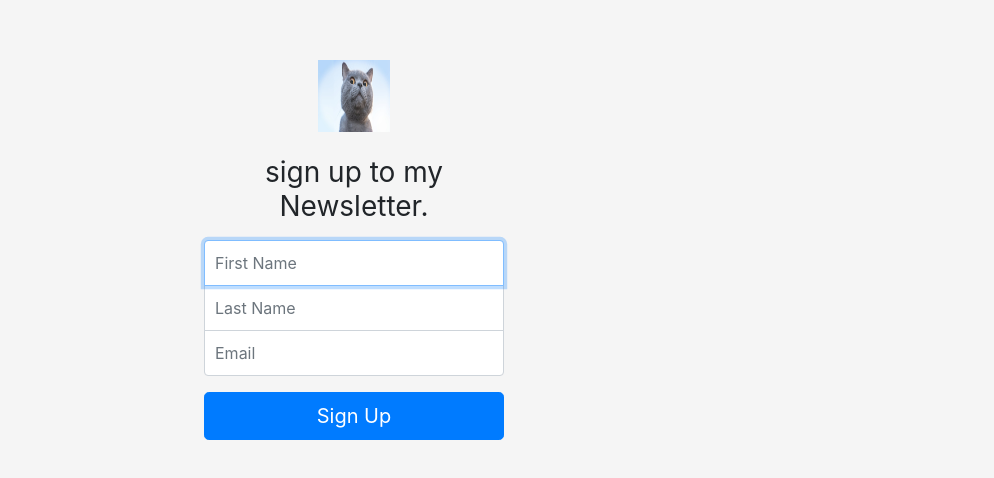
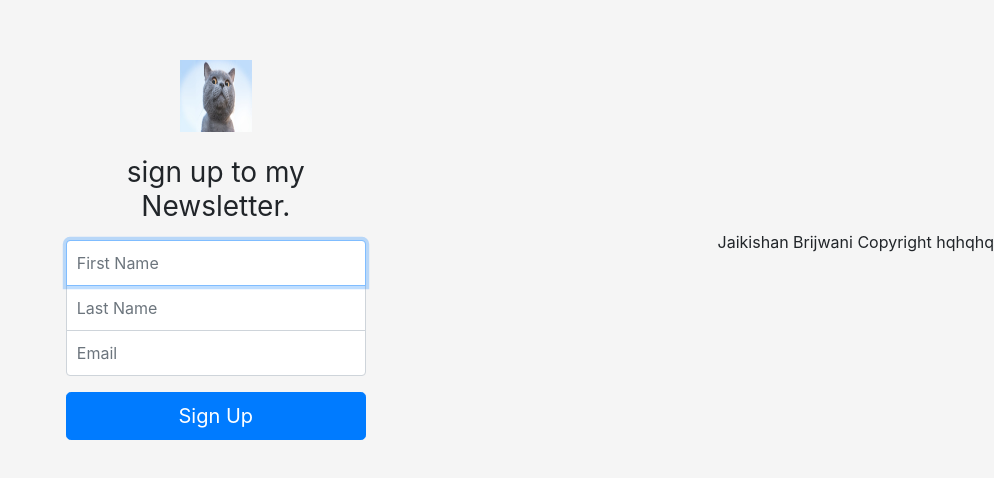
Before and after one commit to ricknjacky/NewsLetterPrototype, a website: page signup.html in a window 1280 px wide. Shown: the part 150-628 px from the top of the page, without its empty margins (286-1280 px from the left). Drawn offline with nearby package versions, Linux system fonts and the light colour scheme.

Commit message:
changes made

```diff
--- a/signup.html
+++ b/signup.html
@@ -57,6 +57,7 @@
         </div>
         <button class="btn btn-lg btn-primary btn-block" type="submit">Sign Up</button>
     </form>
+    <p>Jaikishan Brijwani Copyright hqhqhq</p>
 </body>
 
 </html>
```
